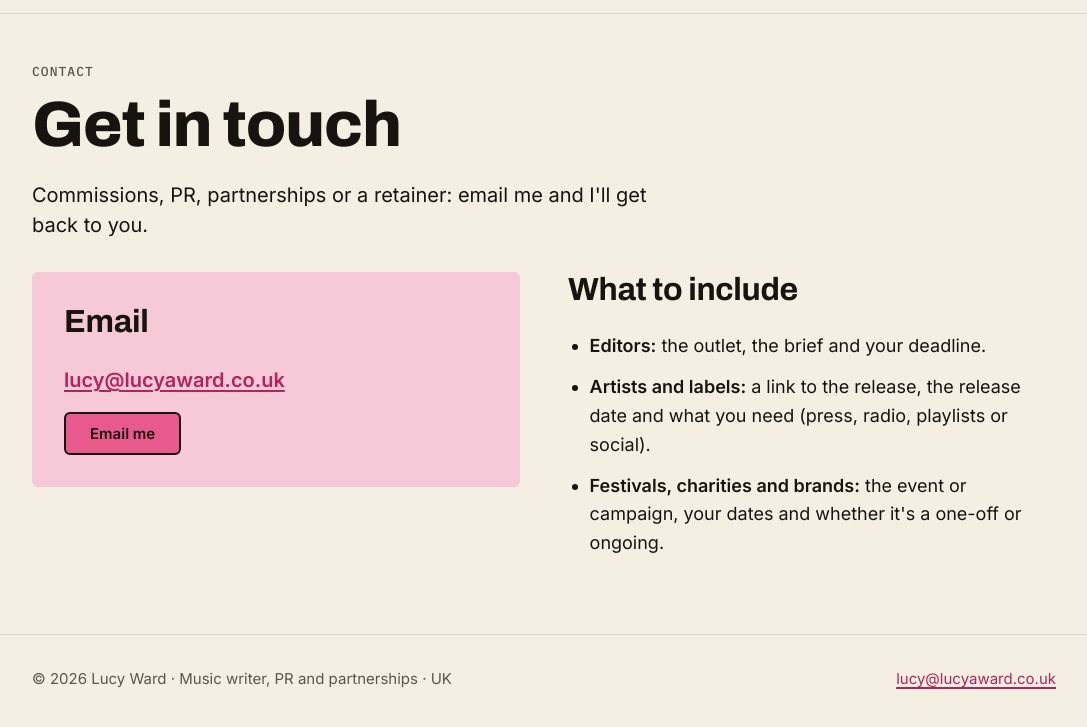
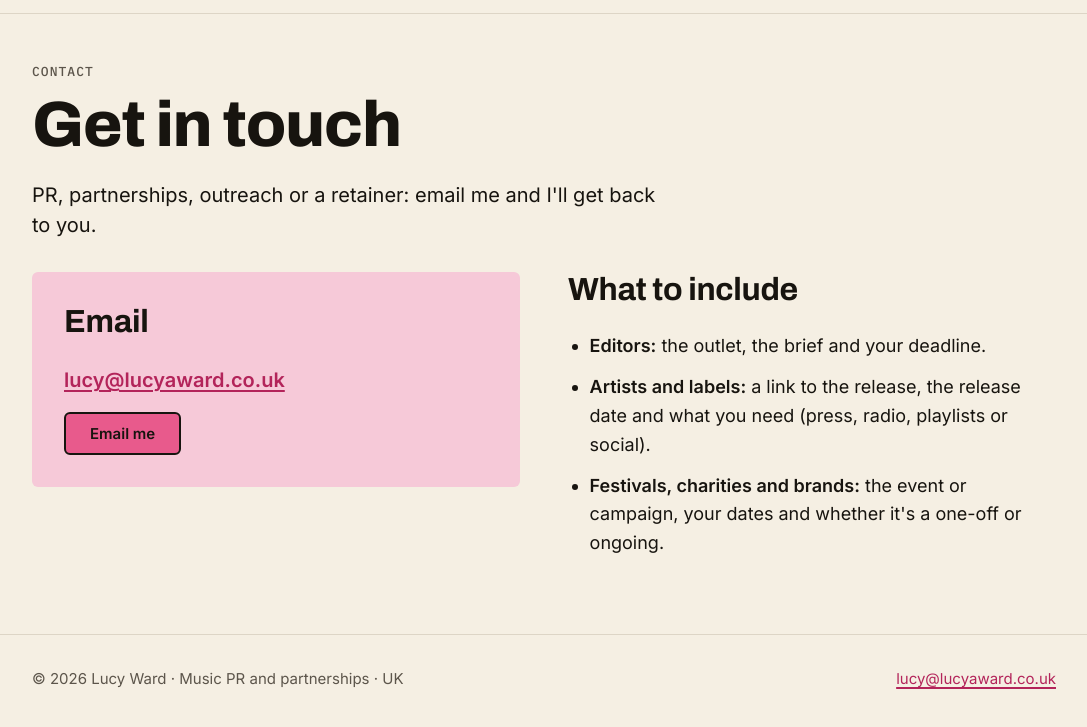
Before and after one commit to lucywxrd-creator/lucyaward.co.uk, a plain HTML site: page contact.html in a window 1280 px wide. Shown: the part 63-790 px from the top of the page, without its empty margins (96-1183 px from the left). Drawn offline with Linux system fonts and the light colour scheme.

Commit message:
Update contact.html

```diff
--- a/contact.html
+++ b/contact.html
@@ -4,9 +4,9 @@
 <meta charset="utf-8">
 <meta name="viewport" content="width=device-width, initial-scale=1">
 <title>Contact · Lucy Ward</title>
-<meta name="description" content="Contact Lucy Ward about writing commissions, PR, partnerships or a retainer.">
+<meta name="description" content="Contact Lucy Ward about PR, partnerships, outreach or a retainer.">
 <meta property="og:title" content="Contact · Lucy Ward">
-<meta property="og:description" content="Contact Lucy Ward about writing commissions, PR, partnerships or a retainer.">
+<meta property="og:description" content="Contact Lucy Ward about PR, partnerships, outreach or a retainer.">
 <link rel="icon" href="/favicon.ico" sizes="48x48">
 <link rel="icon" href="/favicon.svg" type="image/svg+xml">
 <link rel="apple-touch-icon" href="/apple-touch-icon.png">
@@ -28,7 +28,7 @@
 <section class="hero hero-page"><div class="wrap">
 <p class="label">Contact</p>
 <h1 class="display page-title">Get in touch</h1>
-<p class="lead">Commissions, PR, partnerships or a retainer: email me and I&#x27;ll get back to you.</p>
+<p class="lead">PR, partnerships, outreach or a retainer: email me and I&#x27;ll get back to you.</p>
 </div></section>
 <section class="block block-first"><div class="wrap">
 <div class="contact-grid">
@@ -49,7 +49,7 @@
 </div></section>
 </main>
 <footer class="site-footer"><div class="wrap">
-<span>© 2026 Lucy Ward · Music writer, PR and partnerships · UK</span>
+<span>© 2026 Lucy Ward · Music PR and partnerships · UK</span>
 <a href="mailto:lucy@lucyaward.co.uk?subject=Enquiry%20via%20lucyaward.co.uk">lucy@lucyaward.co.uk</a>
 </div></footer>
 </body>
```
